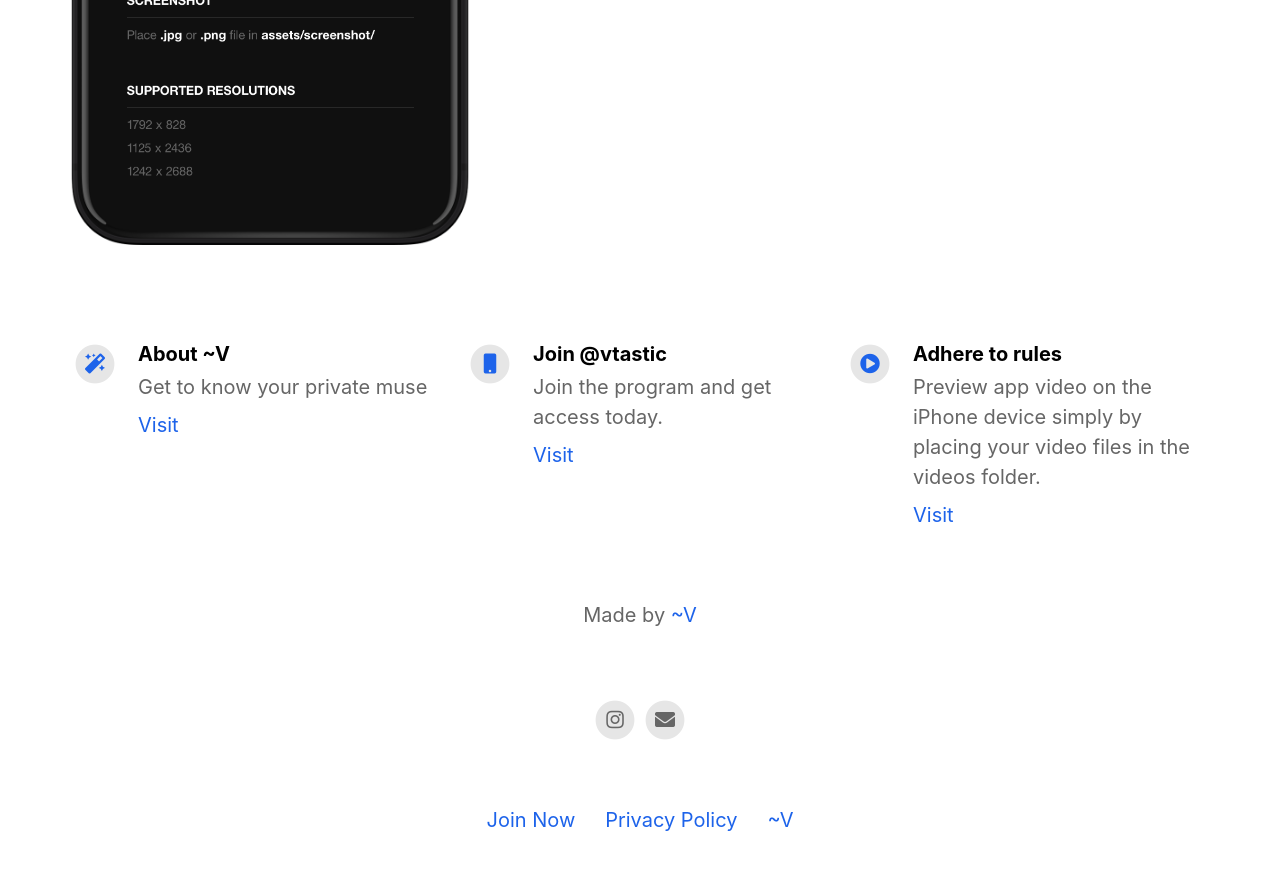
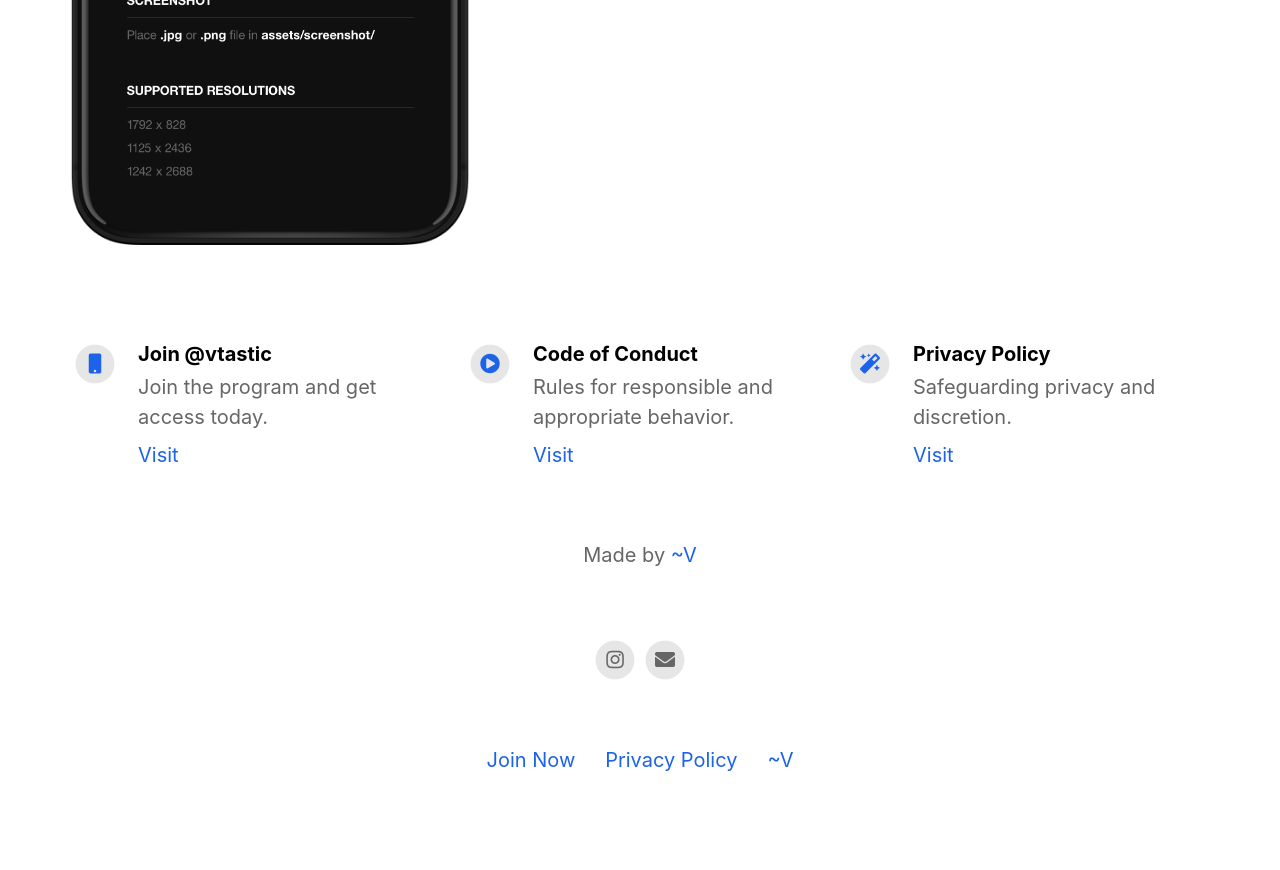
Before and after one commit to 5tnvan/vtastic, a Jekyll site: the page built from index.html, in a window 1280 px wide and 900 px high, scrolled down 740 px. Shown: the top 870 px of the window. Built offline with Jekyll 4.4.1, drawn with Linux system fonts in a browser that asks for light colours; nearby versions of some CDN libraries; after the commit the page ends 1580 px from its top, so only the background shows below that.

Commit message:
Update _config.yml

```diff
--- a/_config.yml
+++ b/_config.yml
@@ -36,21 +36,20 @@ mastodon_link                             :
 # Feature List                            Edit, add or remove features to be presented.
 features                                  :
 
-  - title                                 : About ~V
-    description                           : Get to know your private muse
-    link                                  : ../v
-    fontawesome_icon_name                 : magic
-
   - title                                 : Join @vtastic
     description                           : Join the program and get access today.
-    link                                  : ../join
+    link                                  : /join
     fontawesome_icon_name                 : mobile
 
-  - title                                 : Adhere to rules
-    description                           : Preview app video on the iPhone device simply by placing your video files in the videos folder.
-    link                                  : ../conduct
+  - title                                 : Code of Conduct
+    description                           : Rules for responsible and appropriate behavior.
+    link                                  : /conduct
     fontawesome_icon_name                 : play-circle
 
+  - title                                 : Privacy Policy
+    description                           : Safeguarding privacy and discretion.
+    link                                  : /v
+    fontawesome_icon_name                 : magic
 
 
 # Theme Settings
```
